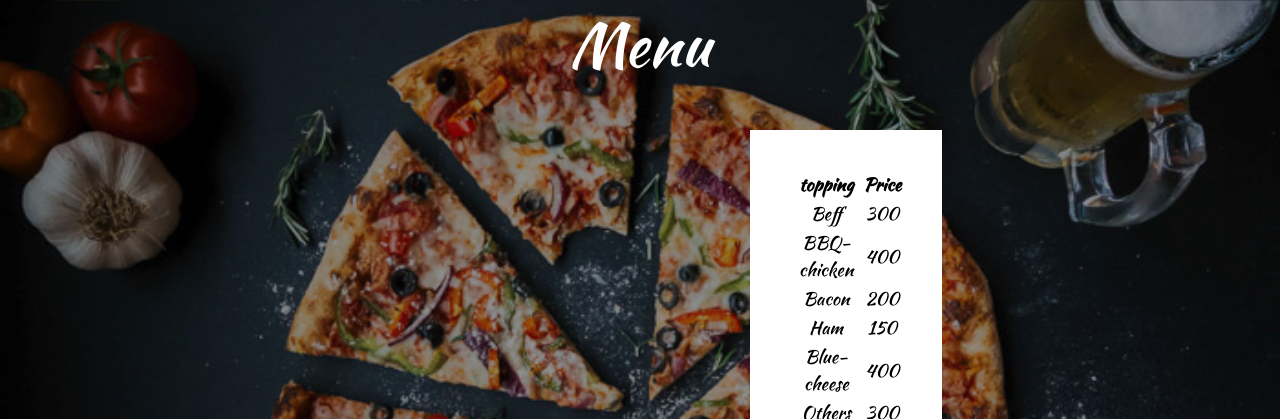
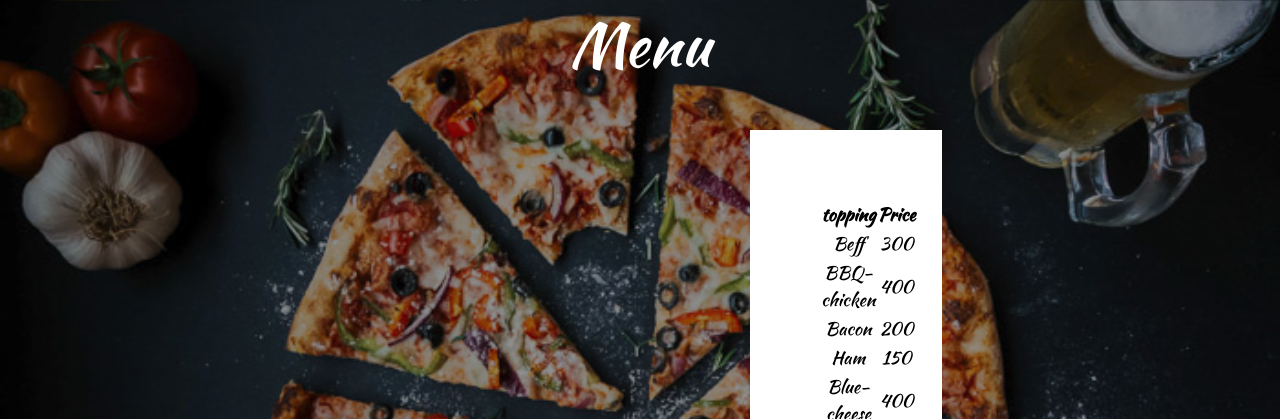
Before and after one commit to sngina/Pizza, a plain HTML site: page index.html in a window 1280 px wide. Shown: the top 419 px of the page. Drawn offline with nearby package versions, Linux system fonts and the light colour scheme.

Commit message:
change padding of a div

```diff
--- a/css/style.css
+++ b/css/style.css
@@ -13,6 +13,7 @@ body{
     background-blend-mode: darken;
 
 }
+
 
 .pizza{
     background-color: white;
@@ -31,7 +32,7 @@ body{
 .beff{
   background-color: white;
   margin-top:40px;
-  padding: 40px;
+  padding: 70px;
   color: black;
   font-size: 18px;
   height:300px;
```
Also changed, not shown: index.html (+1 -0 lines).
